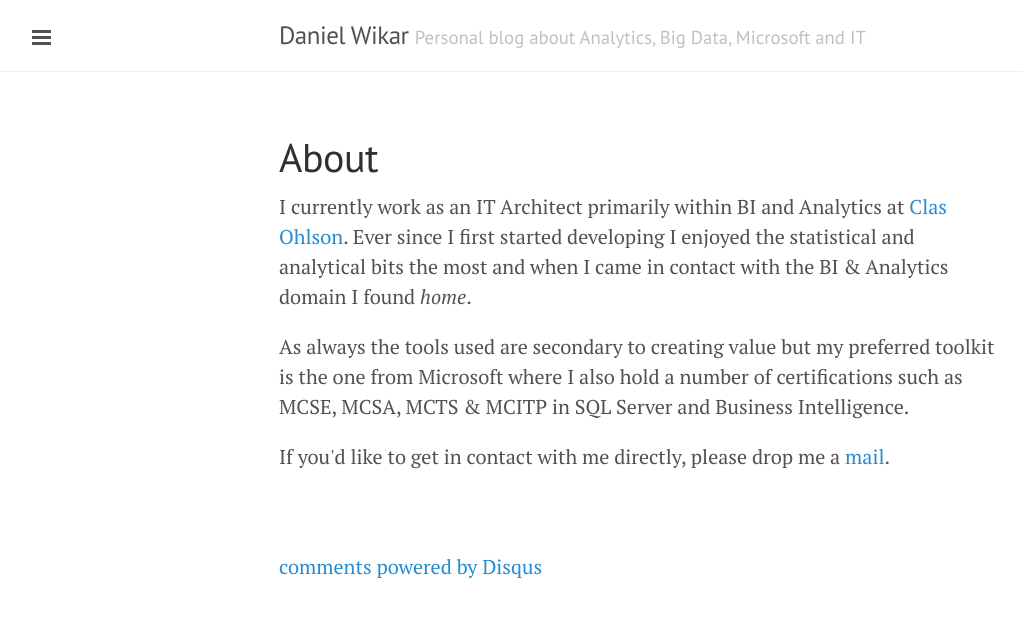
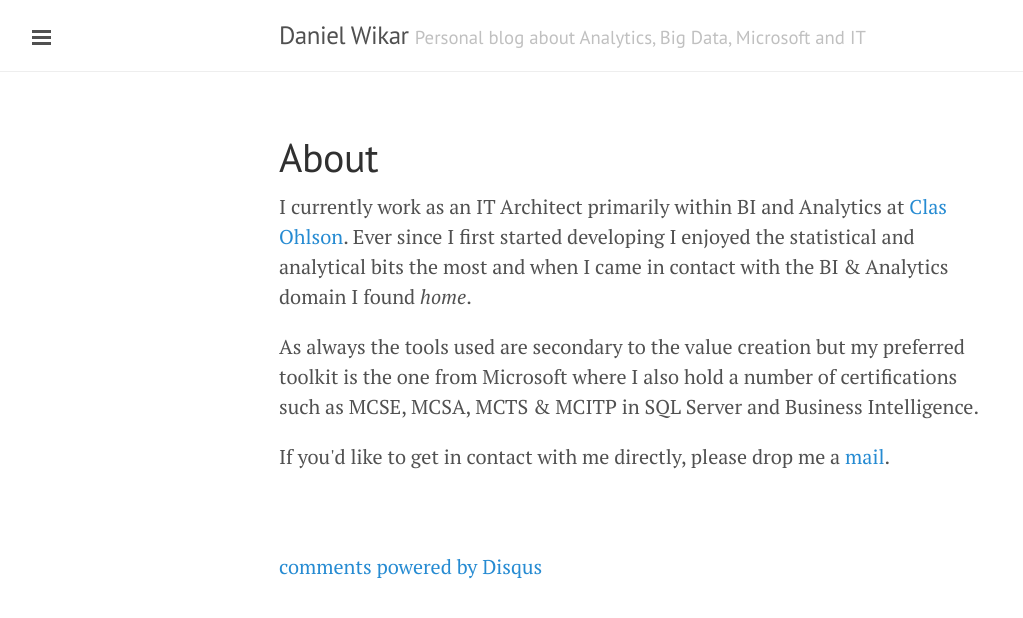
Before and after one commit to wikar/wikar.github.io, a Jekyll site: the page built from about/index.html, in a window 1280 px wide. Shown: the top 618 px of the page, without its empty margins (1-1024 px from the left). Built offline with Jekyll 4.4.1, drawn with Linux system fonts in a browser that asks for light colours; comment, search, counter and statistics services are not loaded.

Commit message:
Small update

```diff
--- a/about/index.html
+++ b/about/index.html
@@ -10,7 +10,7 @@ title: About
 </style>
 <div>
 	<p>I currently work as an IT Architect primarily within BI and Analytics at <a href="http://www.clasohlson.com">Clas Ohlson</a>. Ever since I first started developing I enjoyed the statistical and analytical bits the most and when I came in contact with the BI & Analytics domain I found <i>home</i>.</p>
-	<p>As always the tools used are secondary to creating value but my preferred toolkit is the one from Microsoft where I also hold a number of certifications such as MCSE, MCSA, MCTS & MCITP in SQL Server and Business Intelligence.</p>
+	<p>As always the tools used are secondary to the value creation but my preferred toolkit is the one from Microsoft where I also hold a number of certifications such as MCSE, MCSA, MCTS & MCITP in SQL Server and Business Intelligence.</p>
 	<p>If you'd like to get in contact with me directly, please drop me a <a href="http://www.google.com/recaptcha/mailhide/d?k=01cj2UeQOAM5PO2bjiakbwnw==&amp;c=4W_0sZjB-v9CJzGp3kpSfg==" onclick="window.open('http://www.google.com/recaptcha/mailhide/d?k\07501cj2UeQOAM5PO2bjiakbwnw\75\75\46c\0754W_0sZjB-v9CJzGp3kpSfg\75\075', '', 'toolbar=0,scrollbars=0,location=0,statusbar=0,menubar=0,resizable=0,width=500,height=300'); return false;" title="Reveal this e-mail address">mail</a>.</p>
 </div>
 <div class="linkedin">
```
